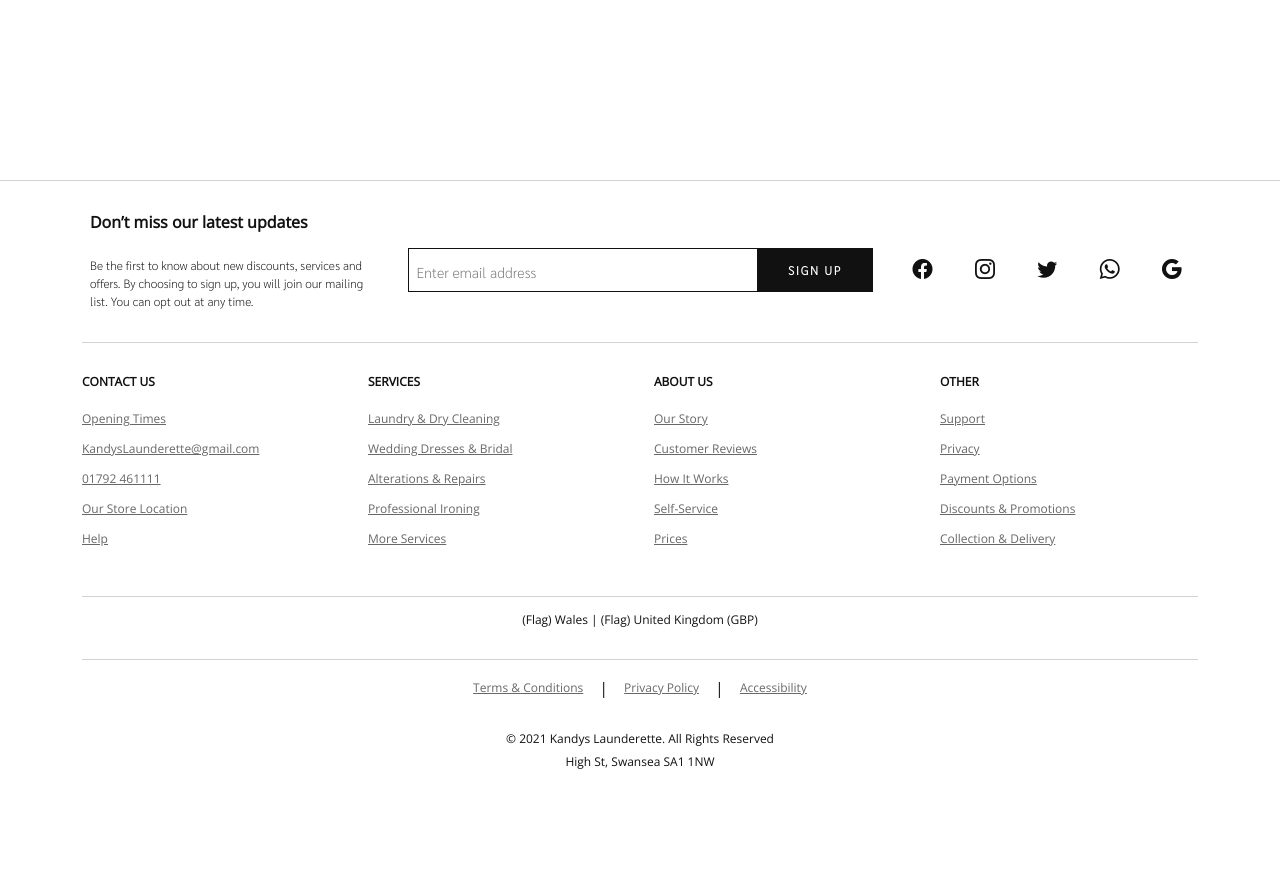
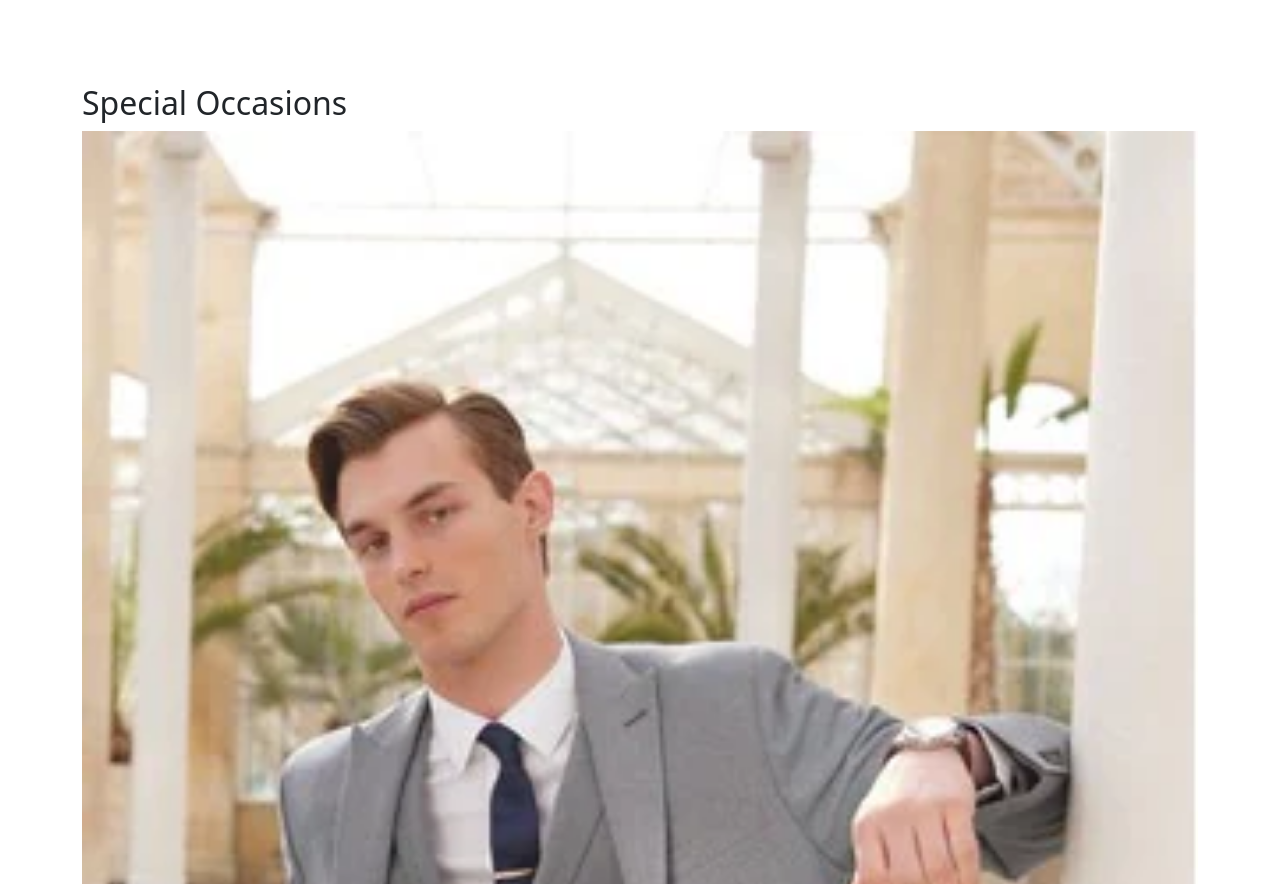
Before and after one commit to Todd-Owen-Mpeli/KandysLaunderette, a Next.js app: page / in a window 1280 px wide. Shown: the part 1598-2482 px from the top of the page. Before the commit the page ends 2399 px from the top, so only its background shows below. Built offline with nearby package versions, Linux system fonts and the light colour scheme.

Commit message:
Added the content in the special occasion section.

```diff
--- a/pages/index.js
+++ b/pages/index.js
@@ -181,7 +181,56 @@ export default function Home() {
 			{/* <!--===== SPECIAL OCCASIONS =====--> */}
 			<div className={styles.specialOccasions}>
 				<div className="container">
-					<div className={styles.content}></div>
+					<div className={styles.content}>
+						<div className={styles.title}>
+							<h2>Special Occasions</h2>
+							<h5></h5>
+						</div>
+
+						<div className={styles.innerContent}>
+							<div className={styles.productDisplay}>
+								<a href="#" target="blank">
+									<Image
+										src="/img/286-521s.webp"
+										alt="Product Image"
+										width={400}
+										height={600}
+										layout="responsive"
+										objectFit="contain"
+									/>
+								</a>
+
+								<div className={styles.content}>
+									<h2>Dress & Dinner Suits, Oxford Shirts</h2>
+									<newButton className={styles.shopButton}>
+										<a href="#" target="blank">
+											More Info
+										</a>
+									</newButton>
+								</div>
+							</div>
+							<div className={styles.productDisplay}>
+								<a href="#" target="blank">
+									<Image
+										src="/img/2dadbbf0777ed8a16b24ccde6a6f90dd.jpg"
+										alt="Product Image"
+										width={400}
+										height={600}
+										layout="responsive"
+										objectFit="contain"
+									/>
+								</a>
+								<div className={styles.content}>
+									<h2>Wedding, Bridesmaids & Evening Dresses </h2>
+									<newButton className={styles.shopButton}>
+										<a href="#" target="blank">
+											More Info
+										</a>
+									</newButton>
+								</div>
+							</div>
+						</div>
+					</div>
 				</div>
 			</div>
 
```
Also changed, not shown: public/img/286-521s.webp (added).
